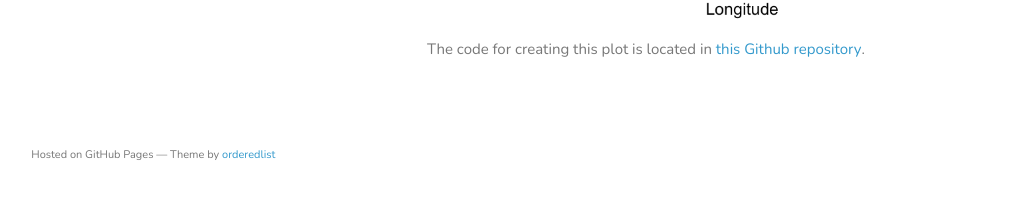
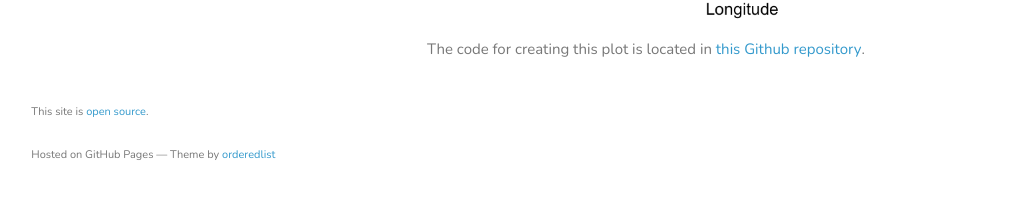
Before and after one commit to pdil/website-Jekyll, a Jekyll site: the page built from index.html, in a window 1280 px wide. Shown: the part 666-865 px from the top of the page, without its empty margins (114-1144 px from the left). Built offline with Jekyll 4.4.1, drawn with Linux system fonts in a browser that asks for light colours.

Commit message:
Add link to this repo

```diff
--- a/_layouts/default.html
+++ b/_layouts/default.html
@@ -59,6 +59,7 @@
       </section>
 
       <footer>
+        <p><small>This site is <a href="https://github.com/pdil/website-generator">open source</a>.</small></p>
         <p><small>Hosted on GitHub Pages &mdash; Theme by <a href="https://github.com/orderedlist">orderedlist</a></small></p>
 
         {% include google_analytics.html %}
```
